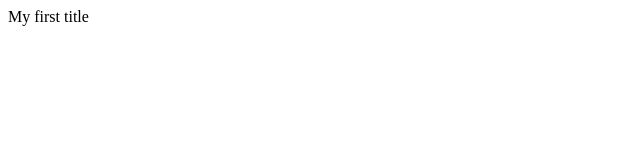
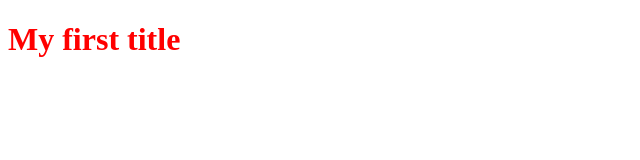
Before and after one commit to Ost2457/repo, a plain HTML site: page index.html in a window 1280 px wide. Shown: the whole page, without its empty margins (0-640 px from the left). Drawn offline with Linux system fonts and the light colour scheme.

Commit message:
Update index.html change color h1 to red

```diff
--- a/index.html
+++ b/index.html
@@ -6,6 +6,6 @@
     <title>Document</title>
 </head>
 <body>
-    <h1style="color:red">My first title</h1>
+    <h1 style="color:red">My first title</h1>
 </body>
 </html>
```
